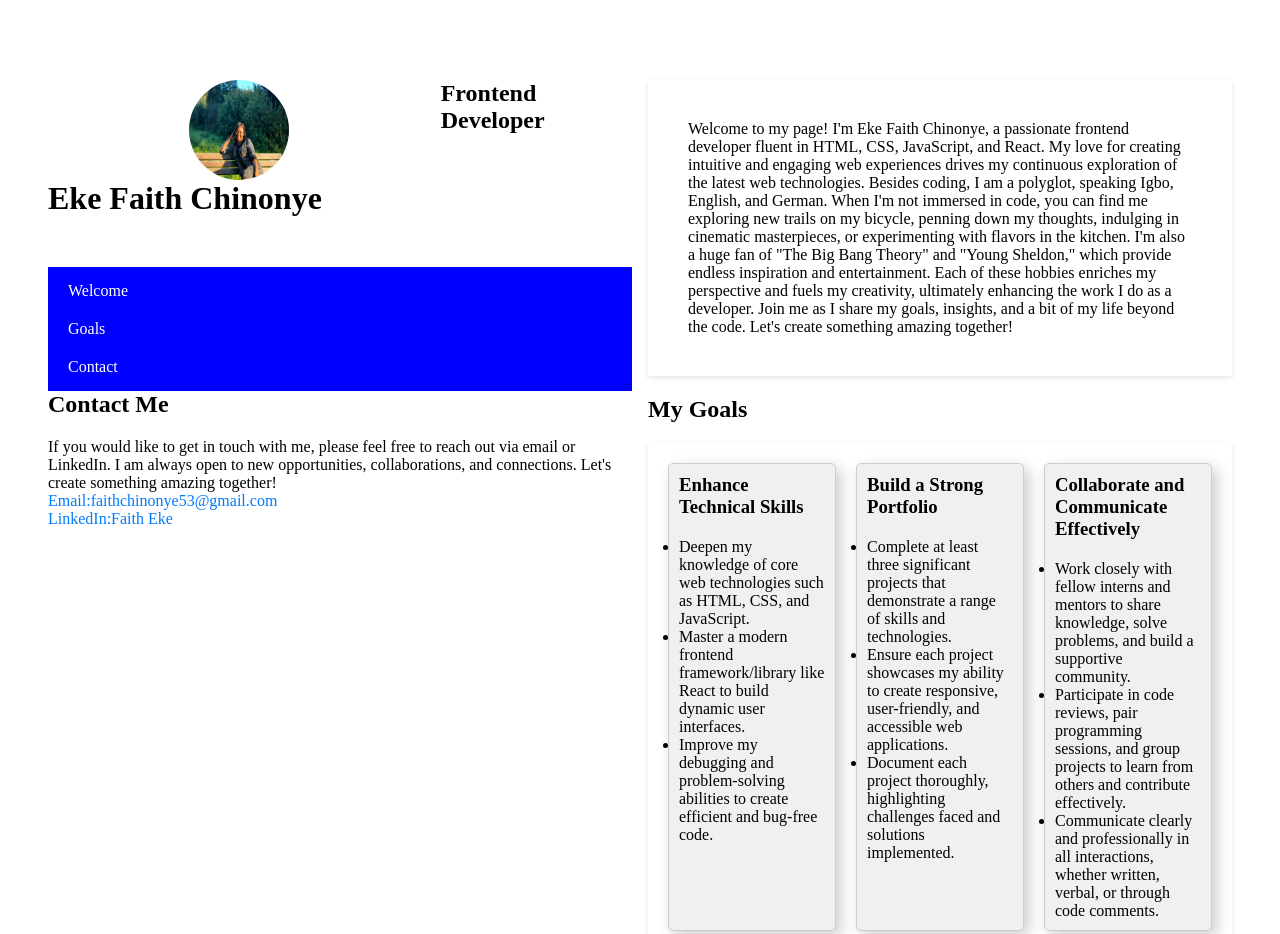
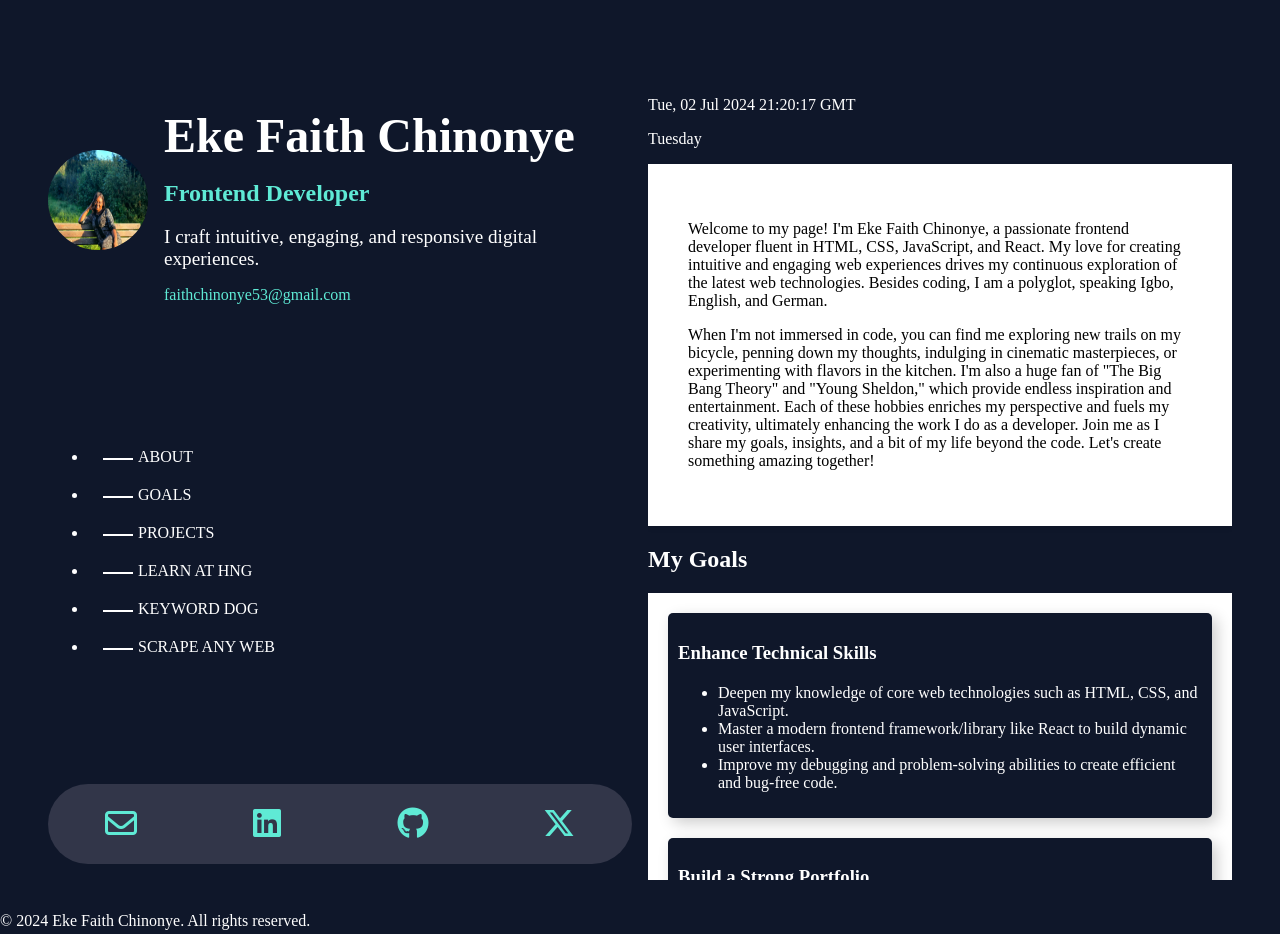
Before and after one commit to Chinonye1/HNG-Task, a plain HTML site: page index.html in a window 1280 px wide. Shown: the top 934 px of the page. Drawn offline with Linux system fonts and the light colour scheme.

Commit message:
Refactor layout and styles for the welcome page

```diff
--- a/index.html
+++ b/index.html
@@ -5,6 +5,7 @@
     <title>Eke Faith Chinonye - Frontend Developer</title>
     <meta charset="UTF-8">
     <link rel="stylesheet" href="style.css">
+    <script src="https://kit.fontawesome.com/1bd8338b80.js" crossorigin="anonymous"></script>
 
 </head>
 
@@ -12,62 +13,79 @@
     <div class="layout_section">
         <div class="layout_left">
             <div class="main">
-            <div class="semi_profile">
+
                 <div class="profile">
                     <div class="profile_image">
-                    <img src="/Slack_pics.jpeg">
+                        <img src="/Slack_pics.jpeg" data-testid="slackProfilePicture">
                     </div>
+                    <div class="profile_info">
+                        <h1 class="profile_name" data-testid="Chinonye">Eke Faith Chinonye</h1>
 
-                <h1>Eke Faith Chinonye</h1>
-
-
-
+                        <h2 class="profile_info_h2">Frontend Developer</h2>
+                        <p class="profile_info_h1">I craft intuitive, engaging, and responsive digital experiences.</p>
+                        <p class="slack_email" data-testid="slackEmail">faithchinonye53@gmail.com</p>
 
                     </div>
-            <h2>Frontend Developer<h2>
                 </div>
-
-
-
             </div>
             <div>
                 <nav>
                     <ul class="nav-links">
-                    <li><a href="#introduction">Welcome</a></li>
-                    <li><a href="#goals">Goals</a></li>
-                    <li><a href="#contact">Contact</a></li>
+                        <li><a href="#introduction"><span>ABOUT</span></a></li>
+                        <li><a href="#goals">GOALS</a></li>
+                        <li><a href="#s1">PROJECTS</a></li>
+                        <li><a href="https://hng.tech/learn" target="_blank" data-testid="hngLink">LEARN AT HNG</a></li>
+                        <li><a href="https://keyword.dog" target="_blank" data-testid="keywordLink">KEYWORD DOG</a></li>
+                        <li><a href="https://scrapeanyweb.site" target="_blank" data-testid="scrapeanywebLink">SCRAPE ANY WEB</a></li>
                     </ul>
                 </nav>
             </div>
             <div id="contact">
-            <h2>Contact Me</h2>
-            <p>If you would like to get in touch with me, please feel free to reach out via email or LinkedIn. I am
-                always open to new opportunities, collaborations, and connections. Let's create something amazing
-                together!</p>
-            <a href="mailto:faithchinonye53@gmail.com">Email:faithchinonye53@gmail.com</a> <br>
-            <a href="https://linkedin.com/in/faitheke">LinkedIn:Faith Eke</a>
+                <div class="email">
+                    <a href="mailto:faithchinonye53@gmail.com" target="_blank"><i class="fa-regular fa-envelope fa-2xl" style="color: var(--link-color);" ></i></a>
+                </div>
+                <div class="linkedIn">
+                    <a href="https://linkedin.com/in/faitheke" target="_blank"><i class="fa-brands fa-linkedin fa-2xl" style="color: var(--link-color);"></i></a>
+                </div>
+                <div class="github">
+                    <a href="https://github.com/Chinonye1" target="_blank"><i class="fa-brands fa-github fa-2xl" style="color: var(--link-color);"></i></a>
+                </div>
+                <div class="twitter">
+                    <a href="https://twitter.com/nonyefaith53" target="_blank"><i class="fa-brands fa-x-twitter fa-2xl" style="color: var(--link-color);"></i></a>
+                </div>
+
+
             </div>
 
 
         </div>
         <div class="layout_right">
+            <p class="time_display" data-testid="currentTimeUTC" id="currentTimeUTC"></p>
+            <p class="day_display" data-testid="currentDay" id="currentDay"></p>
 
 
             <section id="introduction">
 
 
-        <p> Welcome to my page! I'm Eke Faith Chinonye, a passionate frontend developer fluent in HTML, CSS, JavaScript,
-            and React. My love for creating intuitive and engaging web experiences drives my continuous exploration of
-            the latest web technologies. Besides coding, I am a polyglot, speaking Igbo, English, and German. When I'm
+                <p> Welcome to my page! I'm Eke Faith Chinonye, a passionate frontend developer fluent in HTML, CSS,
+                    JavaScript,
+                    and React. My love for creating intuitive and engaging web experiences drives my continuous
+                    exploration of
+                    the latest web technologies. Besides coding, I am a polyglot, speaking Igbo, English, and German.</p>
+                <p>When I'm
                     not immersed in code, you can find me exploring new trails on my bicycle, penning down my thoughts,
-            indulging in cinematic masterpieces, or experimenting with flavors in the kitchen. I'm also a huge fan of
-            "The Big Bang Theory" and "Young Sheldon," which provide endless inspiration and entertainment. Each of
-            these hobbies enriches my perspective and fuels my creativity, ultimately enhancing the work I do as a
+                    indulging in cinematic masterpieces, or experimenting with flavors in the kitchen. I'm also a huge
+                    fan of
+                    "The Big Bang Theory" and "Young Sheldon," which provide endless inspiration and entertainment. Each
+                    of
+                    these hobbies enriches my perspective and fuels my creativity, ultimately enhancing the work I do as
+                    a
                     developer. Join me as I share my goals, insights, and a bit of my life beyond the code. Let's create
-            something amazing together!</p>
+                    something amazing together!
+                </p>
             </section>
 
-    <h2>My Goals</h2>
+            <h2 class="target">My Goals</h2>
             <section id="goals">
 
                 <div class="box1">
@@ -75,18 +93,22 @@
                     <ul>
                         <li>Deepen my knowledge of core web technologies such as HTML, CSS, and JavaScript.</li>
                         <li>Master a modern frontend framework/library like React to build dynamic user interfaces.</li>
-                <li>Improve my debugging and problem-solving abilities to create efficient and bug-free code.</li>
+                        <li>Improve my debugging and problem-solving abilities to create efficient and bug-free code.
+                        </li>
                     </ul>
                 </div>
                 <div class="box2">
 
                     <h3>Build a Strong Portfolio</h3>
                     <ul>
-                <li>Complete at least three significant projects that demonstrate a range of skills and technologies.
+                        <li>Complete at least three significant projects that demonstrate a range of skills and
+                            technologies.
                         </li>
-                <li>Ensure each project showcases my ability to create responsive, user-friendly, and accessible web
+                        <li>Ensure each project showcases my ability to create responsive, user-friendly, and accessible
+                            web
                             applications.</li>
-                <li>Document each project thoroughly, highlighting challenges faced and solutions implemented.</li>
+                        <li>Document each project thoroughly, highlighting challenges faced and solutions implemented.
+                        </li>
                     </ul>
                 </div>
                 <div class="box3">
@@ -95,9 +117,11 @@
                     <ul>
                         <li>Work closely with fellow interns and mentors to share knowledge, solve problems, and build a
                             supportive community.</li>
-                <li>Participate in code reviews, pair programming sessions, and group projects to learn from others and
+                        <li>Participate in code reviews, pair programming sessions, and group projects to learn from
+                            others and
                             contribute effectively.</li>
-                <li>Communicate clearly and professionally in all interactions, whether written, verbal, or through code
+                        <li>Communicate clearly and professionally in all interactions, whether written, verbal, or
+                            through code
                             comments.</li>
                     </ul>
                 </div>
@@ -105,10 +129,12 @@
 
                     <h3>Grow Personally and Professionally</h3>
                     <ul>
-                <li>Set personal goals for the internship and track progress regularly to ensure continuous improvement.
+                        <li>Set personal goals for the internship and track progress regularly to ensure continuous
+                            improvement.
                         </li>
                         <li>Seek feedback from mentors and peers to identify areas for growth and development.</li>
-                <li>Reflect on my experiences, challenges, and achievements to learn from them and set new goals for the
+                        <li>Reflect on my experiences, challenges, and achievements to learn from them and set new goals
+                            for the
                             future.</li>
                     </ul>
                 </div>
@@ -116,7 +142,8 @@
 
                     <h3>Learn Industry Best Practics</h3>
                     <ul>
-                <li>Adhere to coding standards and best practices to write clean, maintainable, and scalable code.</li>
+                        <li>Adhere to coding standards and best practices to write clean, maintainable, and scalable
+                            code.</li>
                         <li>Stay updated with the latest trends and advancements in frontend development.</li>
                         <li>Apply best practices in UX/UI design to enhance user experience and interface design.</li>
                     </ul>
@@ -124,8 +151,10 @@
                 <div class="box6">
                     <h3>Secure a Good IT Job</h3>
                     <ul>
-                <li>Apply for full-time positions as a frontend developer or related roles in reputable companies.</li>
-                <li>Prepare for technical interviews, coding challenges, and assessments to showcase my skills and
+                        <li>Apply for full-time positions as a frontend developer or related roles in reputable
+                            companies.</li>
+                        <li>Prepare for technical interviews, coding challenges, and assessments to showcase my skills
+                            and
                             knowledge.</li>
                         <li>Secure a job offer that aligns with my career goals, values, and aspirations.</li>
                     </ul>
@@ -133,17 +162,17 @@
 
             </section>
             <h2>My Projects</h2>
-    <div class="carousel">
+            <div class="jobs">
                 <input type="radio" name="slides" id="slide1" checked>
-        <input type="radio" name="slides" id="slide2">
-        <input type="radio" name="slides" id="slide3">
 
-        <div class="slides">
+                <div class="jobs">
                     <div class="slide" id="s1">
                         <a href="https://chinonye1.github.io/Africa-Healthcare/" target="_blank">
-                    <p>This blog aims to shed light on the healthcare situation in Africa, emphasizing the prevalence of
+                            <p class="pro">This blog aims to shed light on the healthcare situation in Africa, emphasizing the
+                                prevalence of
                                 sickle cell anemia and exploring possible solutions to mitigate its impact. However, our
-                        narrative goes beyond healthcare, inviting readers on a captivating journey to explore the
+                                narrative goes beyond healthcare, inviting readers on a captivating journey to explore
+                                the
                                 continent's culture, geography, and iconic tourism destinations.</p>
                         </a>
                     </div>
@@ -169,9 +198,10 @@
 
 
     <footer>
-        <p>&copy; 2024 Eke Faith Chinonye. All rights reserved.</p>
 
+        <p class="copy">&copy; 2024 Eke Faith Chinonye. All rights reserved.</p>
 
+        <script src="index.js"></script>
 </body>
 
 </html>
--- /dev/null
+++ b/index.js
@@ -0,0 +1,23 @@
+document.querySelectorAll('nav a').forEach(link => {
+    link.addEventListener('click', function() {
+      // Remove active class from all links
+      document.querySelectorAll('nav a').forEach(otherLink => {
+        otherLink.classList.remove('active');
+      });
+      // Add active class to the clicked link
+      this.classList.add('active');
+    });
+  });
+  document.addEventListener('DOMContentLoaded', function() {
+    const currentTimeUTC = document.getElementById('currentTimeUTC');
+    const currentDay = document.getElementById('currentDay');
+
+    function updateTimeAndDay() {
+        const now = new Date();
+        currentTimeUTC.textContent = now.toUTCString();
+        currentDay.textContent = now.toLocaleString('en-us', {weekday: 'long'});
+    }
+
+    updateTimeAndDay();
+    setInterval(updateTimeAndDay, 1000); // Update every second
+});
--- a/style.css
+++ b/style.css
@@ -1,8 +1,23 @@
+/* Define CSS variable */
+:root {
+  --bg-opacity: 1;
+  --primary-blue : #007bff;
+  --font_color: #fff;
+  --link-color: rgb(95 234 213);
+}
 
-* {
+
+
+
+body, html {
   margin: 0;
   padding: 0;
   box-sizing: border-box;
+  background-color: rgb(15 23 42 / var(--bg-opacity));
+
+}
+.target {
+  color: var(--font_color);
 }
 
 
@@ -10,6 +25,28 @@
 
 
 
+.profile_name {
+  font-size: 3rem;
+  line-height: 1;
+  margin-bottom: 0.5rem;
+  color: var(--font_color);
+
+}
+.profile_info_h1 {
+  font-size: 1.2em;
+  color: var(--font_color);
+  align-content: right;
+  margin-bottom: 0;
+
+}
+
+.profile_info_h2{
+  margin-bottom: 0;
+  color: var(--link-color);
+}
+.slack_email {
+  color: var(--link-color) ;
+}
 
 
 
@@ -18,12 +55,18 @@
   display: grid;
   grid-template-columns: repeat(2, 1fr);
   gap: 1rem;
-  padding: 5rem 3rem ;
+  padding: 5rem 3rem 1rem 3rem;
 
 }
 .layout_left {
   justify-content: center;
 
+
+}
+
+.layout_right {
+  height: 100vh;
+  overflow-y: scroll;
 }
 .profile_image img {
   width: 100px;
@@ -34,22 +77,70 @@
 
 }
 .profile {
-
-
-  flex-direction: row;
+  display: grid;
+  grid-template-columns: 100px auto;
+  column-gap: 1rem;
   justify-content: left;
   align-items: center;
-  gap: 10px;
-
+  margin-bottom: 0.5rem;
 }
 .semi_profile {
   display: grid;
-  grid-template-columns: 2fr 1fr;
+  grid-template-columns: 1fr 1fr;
   flex-direction: column;
   justify-content: left;
   ;
 
   gap: 10px;
+}
+#contact {
+
+  display: grid;
+    grid-template-columns: repeat(4, 1fr);
+    position: relative;
+    opacity: 1;
+    background-color: rgb(50, 54, 73);
+    height: 5rem;
+    border-radius: 50px;
+    align-items: center;
+    align-content: center;
+    justify-items: center;
+    justify-content: space-between;
+    margin-top: 8rem !important
+
+}
+.pro{
+  color: var(--font_color);
+}
+
+
+
+.group_flex {
+
+
+  display: flex;
+  flex-direction: row;
+  justify-content: center;
+
+}
+.big_button {
+  display: flex;
+  flex-direction: column;
+}
+
+nav a::before {
+  content: "";
+  display: inline-block;
+  width: 30px;
+  height: 2px;
+  background-color: #fff;
+  vertical-align: middle;
+  margin-right: 5px;
+  transition: width 0.3s ease-in-out;
+}
+
+nav a:hover::before {
+  width: 30%;
 }
 
 
@@ -57,16 +148,20 @@
 
 
 nav {
-  background: blue;
-  color: #fff;
-  padding: 5px 5px;
+
+  color: var(--font_color);
+  margin-top: 8rem;
+
+
+}
+nav ul li {
+  margin-bottom: 20px !important;
 }
 
 nav a {
   color: #fff;
-  text-decoration: none;
+  text-decoration: none !important;
   padding: 10px 15px;
-  display: inline-block;
 }
 
 nav a:hover {
@@ -88,14 +183,15 @@ section {
 
 
 a {
-  color: #007bff;
+  color: darkblue;
   text-decoration: none;
 
 }
-
-a:hover {
-
-  text-decoration: underline;
+.time_display{
+  color: var(--font_color);
+}
+.day_display{
+  color: var(--font_color);
 }
 
 
@@ -103,17 +199,22 @@ a:hover {
 
 #goals {
   display: grid;
-  grid-template-columns: repeat(3, 1fr);
+  grid-template-rows: repeat(3, 1fr);
   gap: 20px;
   padding: 20px;
 }
 
 .box1, .box2, .box3, .box4, .box5, .box6 {
-  background-color: #f0f0f0;
-  border: 1px solid #ccc;
+  background-color: rgb(15 23 42 / var(--bg-opacity));
+  color: var(--font_color);
+
   padding: 10px;
   border-radius: 5px;
   box-shadow: 5px 5px 15px rgba(0, 0, 0, 0.2);
+}
+.copy {
+  color: var(--font_color);
+
 }
 
 
```
Lines whose indentation alone changed are shown as unchanged.
